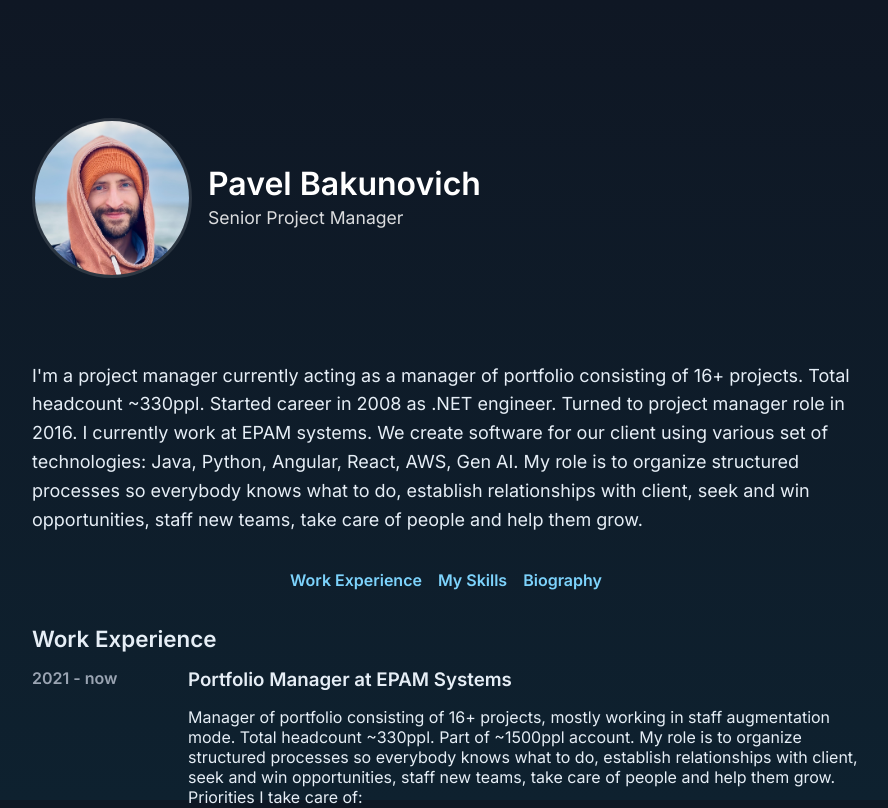
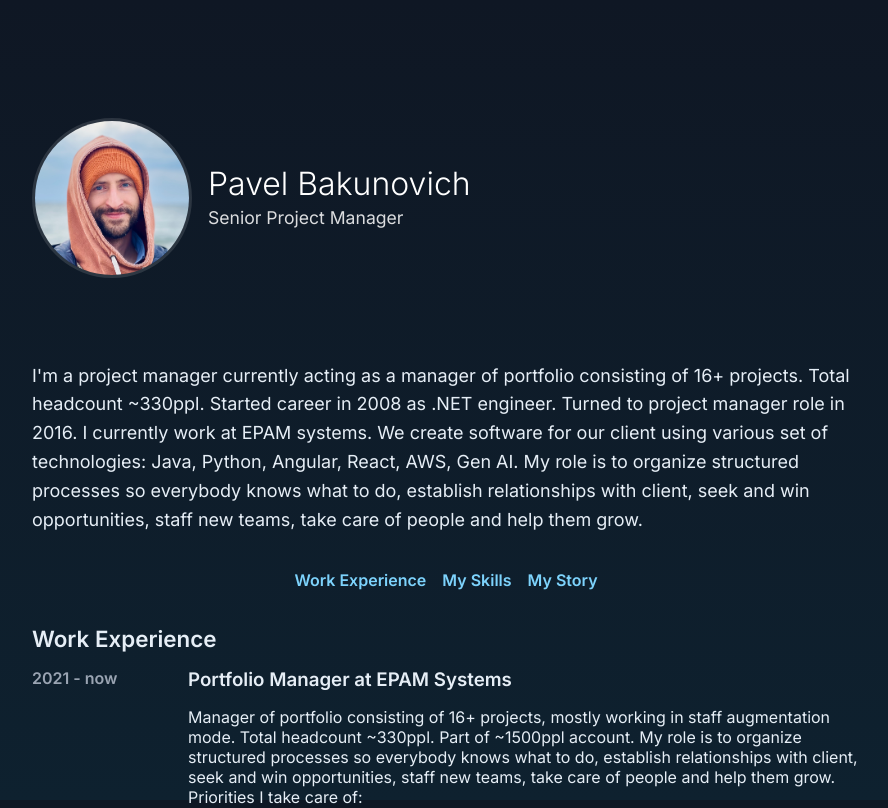
Before and after one commit to Pavel-Bakunovich/personal-web-site, a Flask app: page /cv in a window 1280 px wide. Shown: the top 808 px of the page, without its empty margins (194-1082 px from the left). Run offline with Flask 2, Linux system fonts and the light colour scheme.

Commit message:
Changed the title from "Biography" to "My Story"

```diff
--- a/static/css/style.css
+++ b/static/css/style.css
@@ -83,7 +83,7 @@ body{
 .cv-cover{background-size:cover;background-position:center;padding:3.4rem 0 2rem;color:#fff}
 .cv-cover-inner{max-width:860px;margin:0 auto;display:flex;align-items:center;gap:1rem;padding:1rem}
 .cv-avatar{width:160px;height:160px;border-radius:50%;background-size:cover;background-position:center;border:3px solid rgba(255,255,255,0.12)}
-.cv-title h1{margin:0;font-size:2rem;color:#fff}
+.cv-title h1{margin:0;font-size:2rem;color:#fff;font-weight:300;}
 .cv-role{margin:0.25rem 0;color:rgba(255,255,255,0.85);font-size:1.1rem}
 .container{max-width:860px;margin:2.2rem auto;padding:0 1rem}
 .lead{font-size:1.125rem;line-height:1.6}
--- a/templates/cv.html
+++ b/templates/cv.html
@@ -21,7 +21,7 @@
   <nav class="cv-nav" aria-label="On-page navigation">
     <a href="#work-experience">Work Experience</a>
     <a href="#my-skills">My Skills</a>
-    <a href="#biography">Biography</a>
+    <a href="#biography">My Story</a>
   </nav>
 
   <!-- Work Experience -->
@@ -116,7 +116,7 @@ Team: 20+ team members, including leadership roles such as Tech Lead, Scrum Mast
 
   <!-- Biography / Story -->
   <section id="biography" class="cv-section container">
-    <h2 class="section-title">Biography</h2>
+    <h2 class="section-title">My Story</h2>
     <div class="story">
       <p><strong>Beginning</strong><br>First time I got into programming when I was in ~7−8 grade in high school. I signed up to optional classes where we were taught Pascal. Since then, I was hooked up. Later I got higher education in computer science in college and then in BNTU university.</p>
 
```
